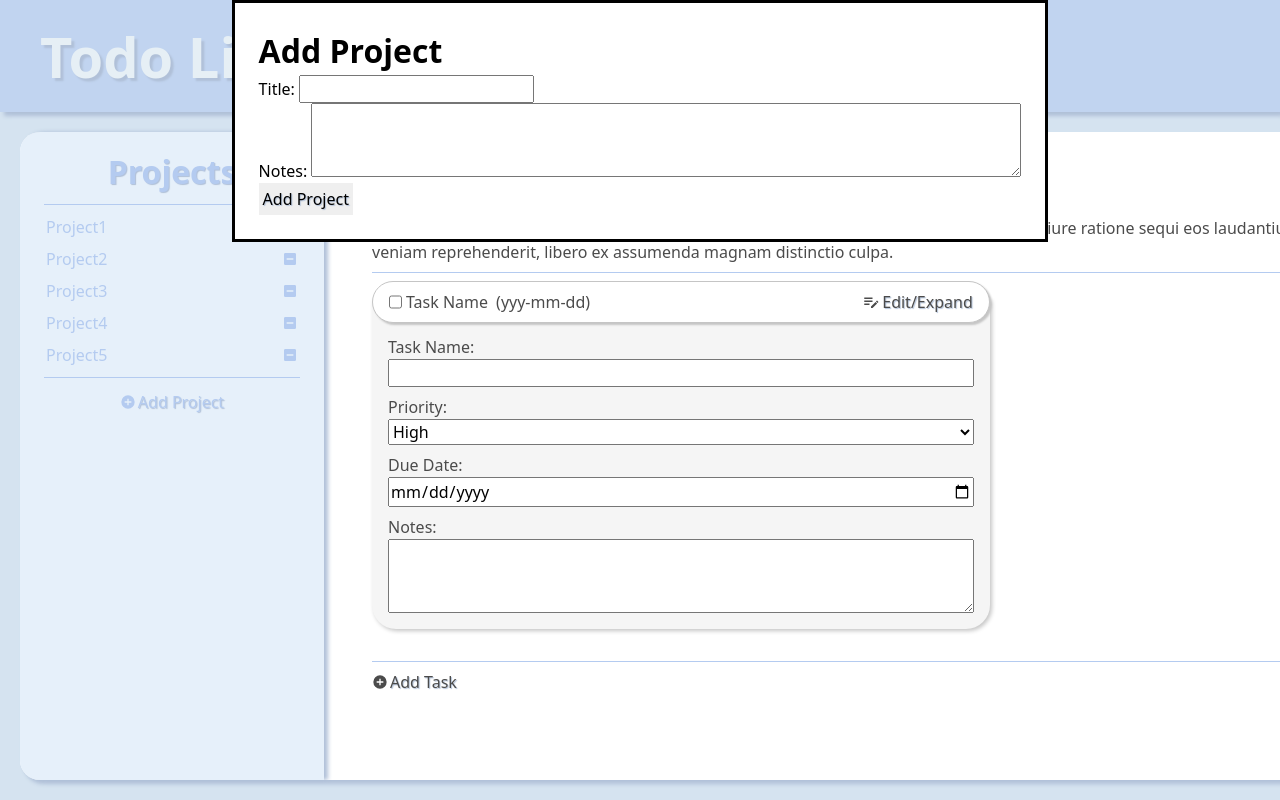
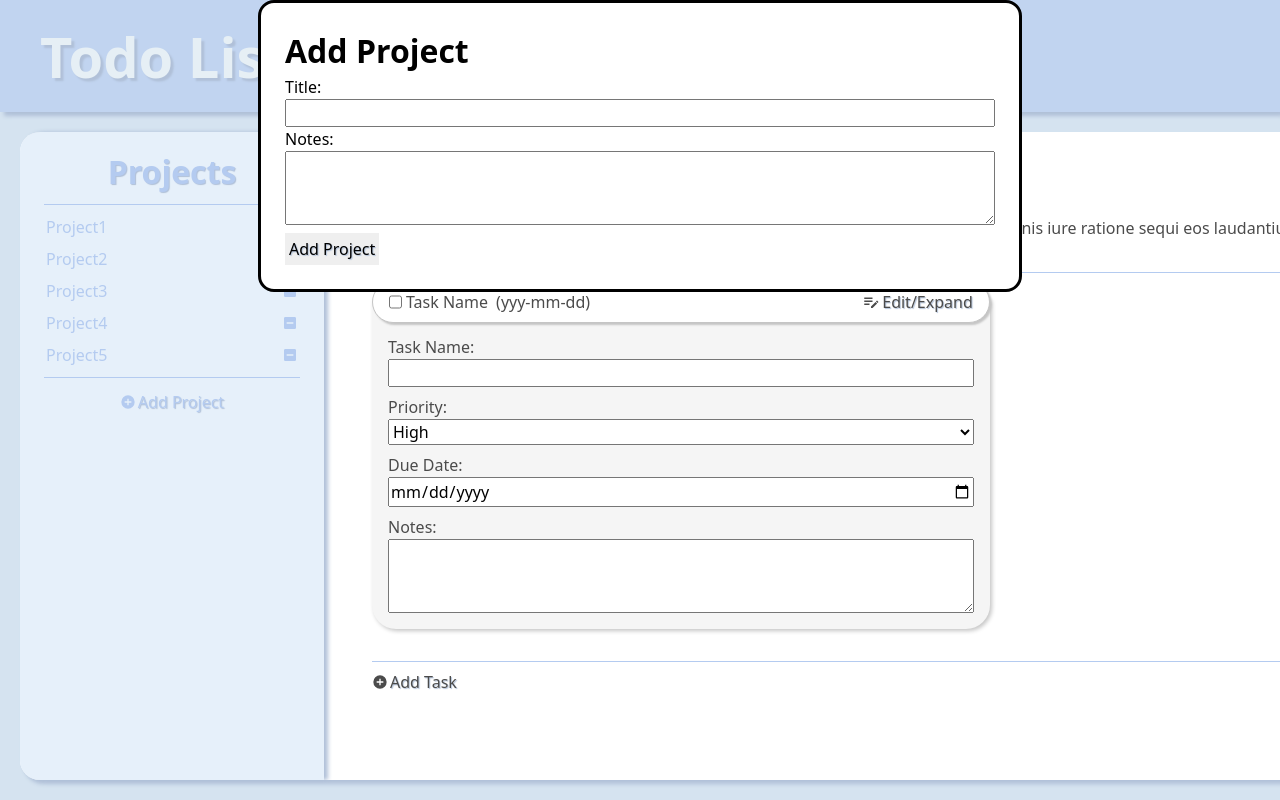
Before and after one commit to SarahDavis2/todo-list, a website built with webpack: page src/template.html in a window 1280 px wide. Shown: the top 800 px of the page. Built offline with nearby package versions, Linux system fonts and the light colour scheme.

Commit message:
Feat: dialog style

```diff
--- a/src/scripts/DOM.js
+++ b/src/scripts/DOM.js
@@ -17,14 +17,17 @@ class DOM {
 
         dialogBtn.addEventListener("click", (e) => {
             e.preventDefault();
-            // CHANGE THIS TO INDEX JS??
             dialog.close();
             this.addProject();
         });
 
+        DOM.#projectList.addEventListener("click", (e) => {
+            console.log(e.target);
+        });
+
         const addTaskBtn = document.querySelector(".add-task");
         addTaskBtn.addEventListener("click", () => {
-            this.addTask(); // CHANGE THIS TO INDEX JS??
+            this.addTask();
         });
     }
     addProject() {
--- a/src/styles/styles.css
+++ b/src/styles/styles.css
@@ -201,8 +201,16 @@ main {
 
 /* DIALOG */
 dialog {
+  position: fixed;
+  z-index: 1;
   justify-self: center;
   padding: 1.5rem;
+  border-radius: 1rem;
+}
+
+dialog form div {
+  display: flex;
+  flex-direction: column;
 }
 
 /* BUTTON */
@@ -265,3 +273,12 @@ button {
   height: 1.125em;
   width: auto;
 }
+
+/* ADD PROJECT BUTTON */
+dialog button {
+  margin-top: 8px;
+}
+
+/* TODO
+ALIGN DIALOG
+ALIGN BUTTON TO RIGHT OF DIALOG */
```
